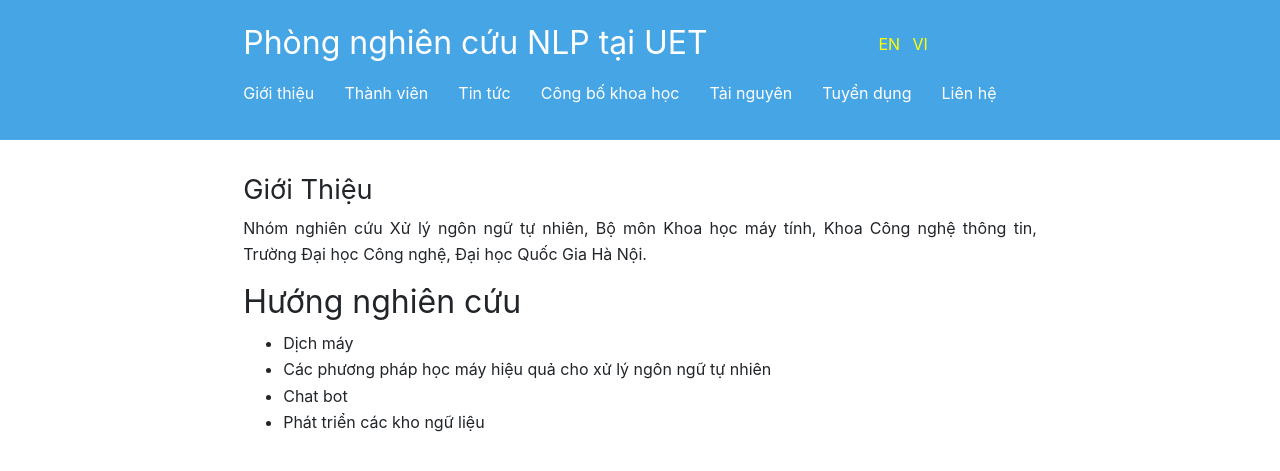
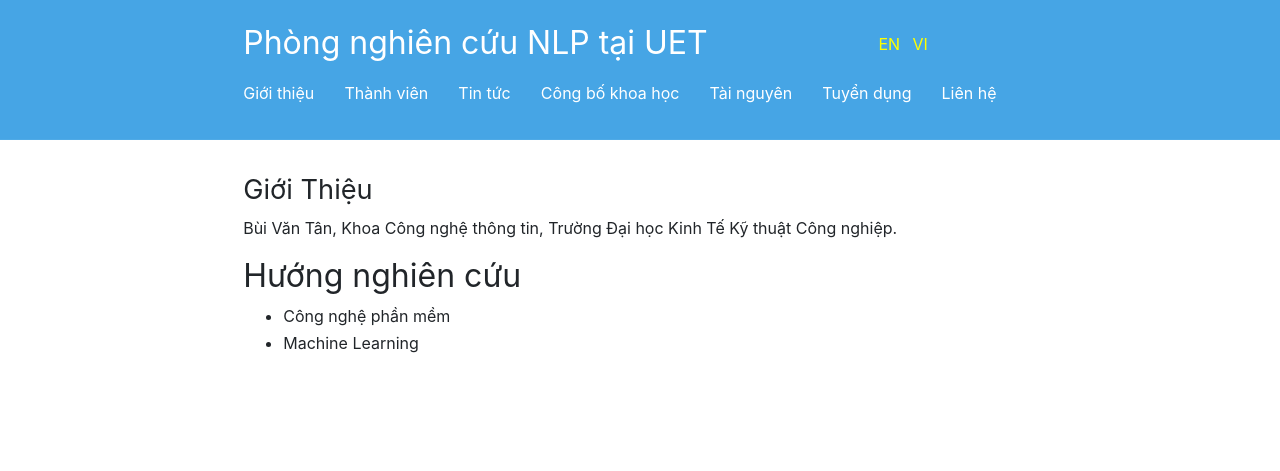
Before and after one commit to BuiTan/BuiTan.github.io, a Jekyll site: the page built from vi/Introduction.md, in a window 1280 px wide. Shown: the top 471 px of the page. Built offline with Jekyll 4.4.1, drawn with Linux system fonts in a browser that asks for light colours.

Commit message:
Update Introduction.md

```diff
--- a/vi/Introduction.md
+++ b/vi/Introduction.md
@@ -8,10 +8,8 @@ order: 0
 ---
 # Giới Thiệu
 
-Nhóm nghiên cứu Xử lý ngôn ngữ tự nhiên, Bộ môn Khoa học máy tính, Khoa Công nghệ thông tin, Trường Đại học Công nghệ, Đại học Quốc Gia Hà Nội.
+Bùi Văn Tân, Khoa Công nghệ thông tin, Trường Đại học Kinh Tế Kỹ thuật Công nghiệp.
 
 ## Hướng nghiên cứu
-* Dịch máy
-* Các phương pháp học máy hiệu quả cho xử lý ngôn ngữ tự nhiên
-* Chat bot
-* Phát triển các kho ngữ liệu
+* Công nghệ phần mềm
+* Machine Learning
```
